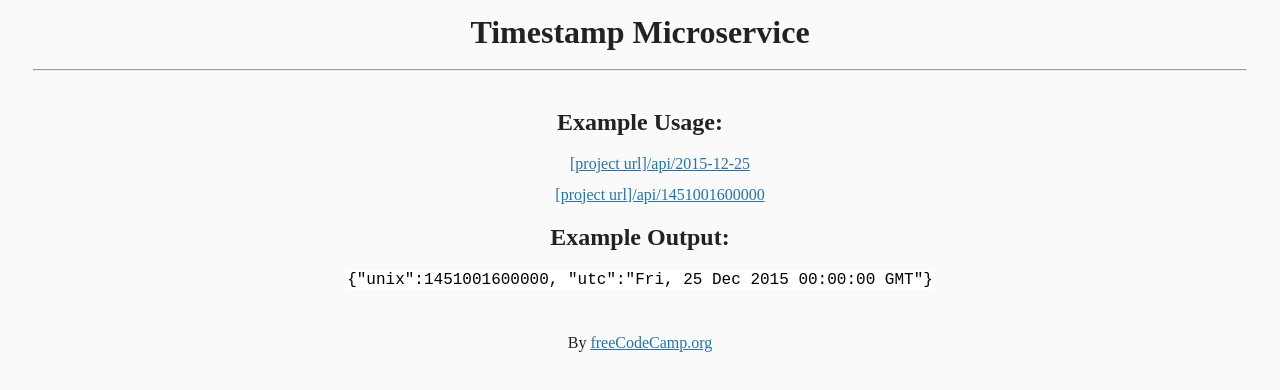
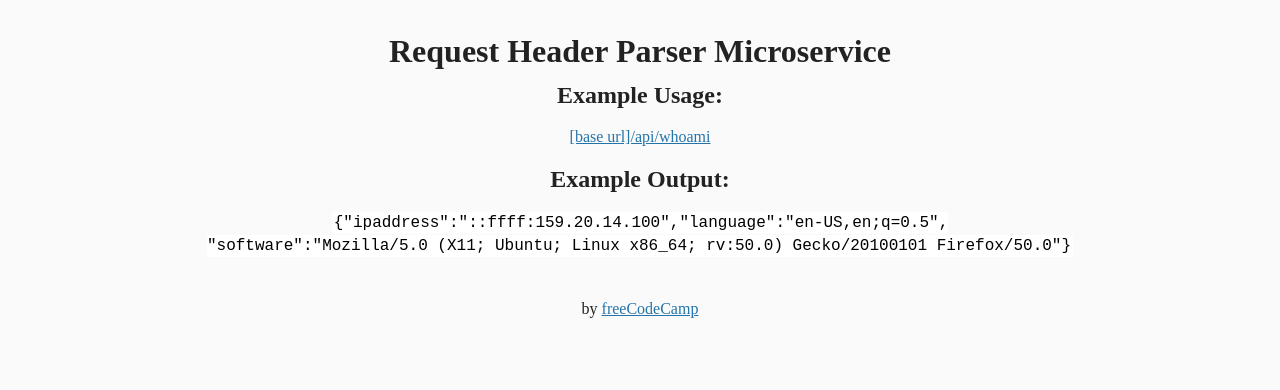
Before and after one commit to bentodvictor/whoami-api, a website: page views/index.html in a window 1280 px wide. Drawn offline with Linux system fonts and the light colour scheme; files that its build step writes are made by us from their sources.

Commit message:
Update home page view

```diff
--- a/views/index.html
+++ b/views/index.html
@@ -1,32 +1,34 @@
 <!DOCTYPE html>
 
 <html>
+
    <head>
-      <title>Timestamp Microservice | freeCodeCamp.org</title>
-      <link rel="shortcut icon" href="https://cdn.freecodecamp.org/universal/favicons/favicon-32x32.png" type="image/x-icon"/>
+      <title>Request Header Parser</title>
+      <link rel="shortcut icon" href="https://cdn.hyperdev.com/us-east-1%3A52a203ff-088b-420f-81be-45bf559d01b1%2Ffavicon.ico" type="image/x-icon"/>
       <link href="https://fonts.googleapis.com/css?family=Roboto" rel="stylesheet" type="text/css">
       <link href="style.css" rel="stylesheet" type="text/css">
    </head>
 
    <body>
-    <h1>Timestamp Microservice</h1>
-    <hr />
       <div class="container">
+        <h1>Request Header Parser Microservice</h1>
+
         <h2>Example Usage:</h2>
-      <ul>
-        <li><a href="api/2015-12-25">[project url]/api/2015-12-25</a></li>
-        <li><a href="api/1451001600000">[project url]/api/1451001600000</a></li>
-      </ul>
+        <p>
+          <a href="api/whoami">[base url]/api/whoami</a>
+        </p>
 
         <h2>Example Output:</h2>
         <p>
-        <code>{"unix":1451001600000, "utc":"Fri, 25 Dec 2015 00:00:00 GMT"}</code>
+          <code>{"ipaddress":"::ffff:159.20.14.100","language":"en-US,en;q=0.5",<br>"software":"Mozilla/5.0 (X11; Ubuntu; Linux x86_64; rv:50.0) Gecko/20100101 Firefox/50.0"}</code>
         </p>
       </div>
       <div class="footer">
         <p>
-        By <a href="https://www.freecodecamp.org/">freeCodeCamp.org</a>
+          by <a href="https://www.freecodecamp.org">freeCodeCamp</a>
         </p>
       </div>
    </body>
+
+
 </html>
```
Lines whose indentation alone changed are shown as unchanged.
